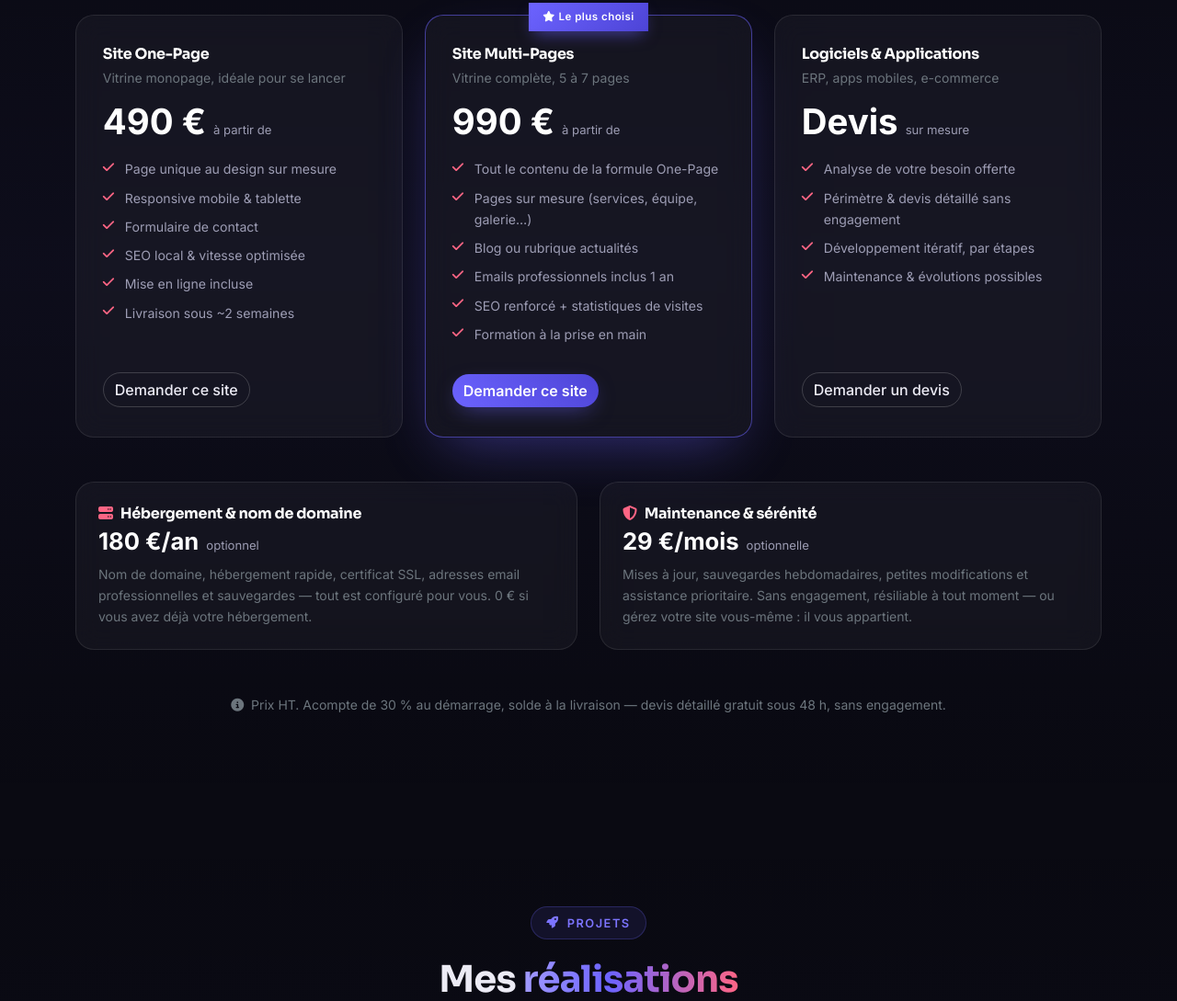
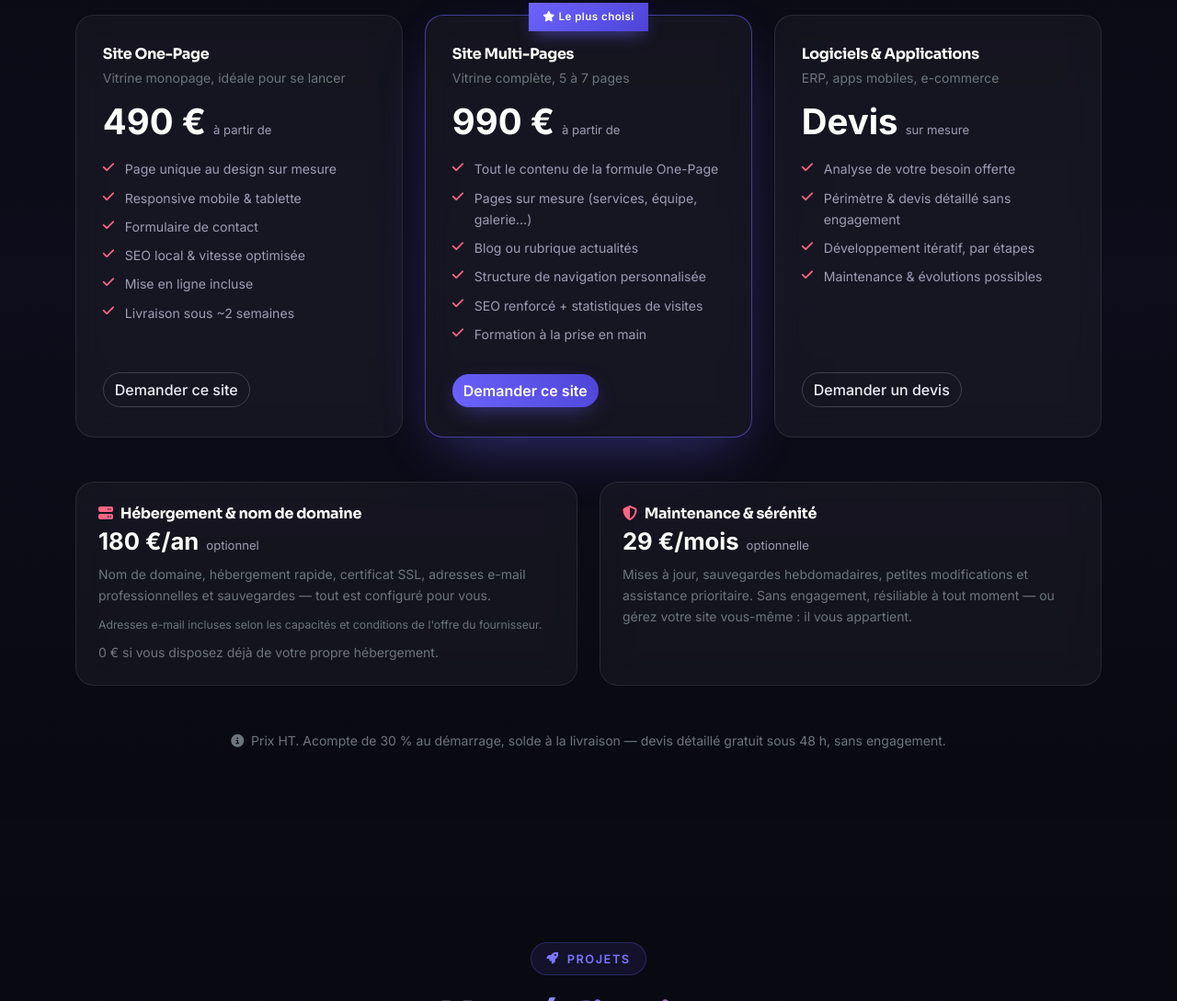
Before and after one commit to Dralis63/portfolio, a plain HTML site: page index.html in a window 1280 px wide. Shown: the part 3337-4426 px from the top of the page at 92% size. Drawn offline with nearby package versions, Linux system fonts and the light colour scheme.

Commit message:
Update index.html

```diff
--- a/index.html
+++ b/index.html
@@ -400,7 +400,7 @@
                             <li><i class="fas fa-check" aria-hidden="true"></i>Tout le contenu de la formule One-Page</li>
                             <li><i class="fas fa-check" aria-hidden="true"></i>Pages sur mesure (services, équipe, galerie…)</li>
                             <li><i class="fas fa-check" aria-hidden="true"></i>Blog ou rubrique actualités</li>
-                            <li><i class="fas fa-check" aria-hidden="true"></i>Emails professionnels inclus 1 an</li>
+                            <li><i class="fas fa-check" aria-hidden="true"></i>Structure de navigation personnalisée</li>
                             <li><i class="fas fa-check" aria-hidden="true"></i>SEO renforcé + statistiques de visites</li>
                             <li><i class="fas fa-check" aria-hidden="true"></i>Formation à la prise en main</li>
                         </ul>
@@ -436,8 +436,13 @@
                             <span class="price-unit">optionnel</span>
                         </div>
                         <p class="text-secondary small mb-0">
-                            Nom de domaine, hébergement rapide, certificat SSL, adresses email professionnelles
-                            et sauvegardes — tout est configuré pour vous. 0&nbsp;€ si vous avez déjà votre hébergement.
+                            Nom de domaine, hébergement rapide, certificat SSL, adresses e-mail professionnelles et sauvegardes — tout est configuré pour vous.
+                            <span class="d-block mt-2">
+                                <small>Adresses e-mail incluses selon les capacités et conditions de l'offre du fournisseur.</small>
+                            </span>
+                            <span class="d-block mt-2">
+                                0&nbsp;€ si vous disposez déjà de votre propre hébergement.
+                            </span>
                         </p>
                     </div>
                 </div>
```
